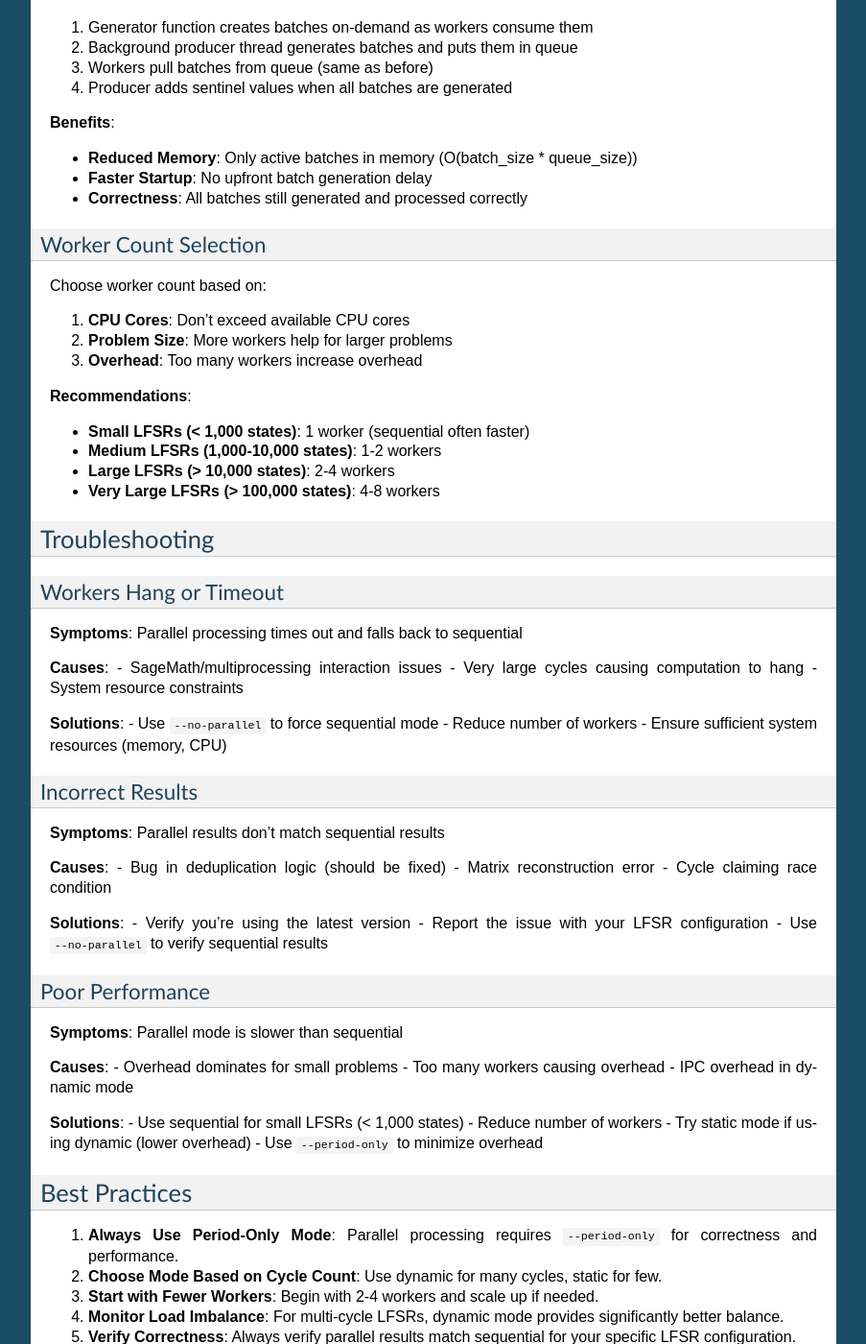
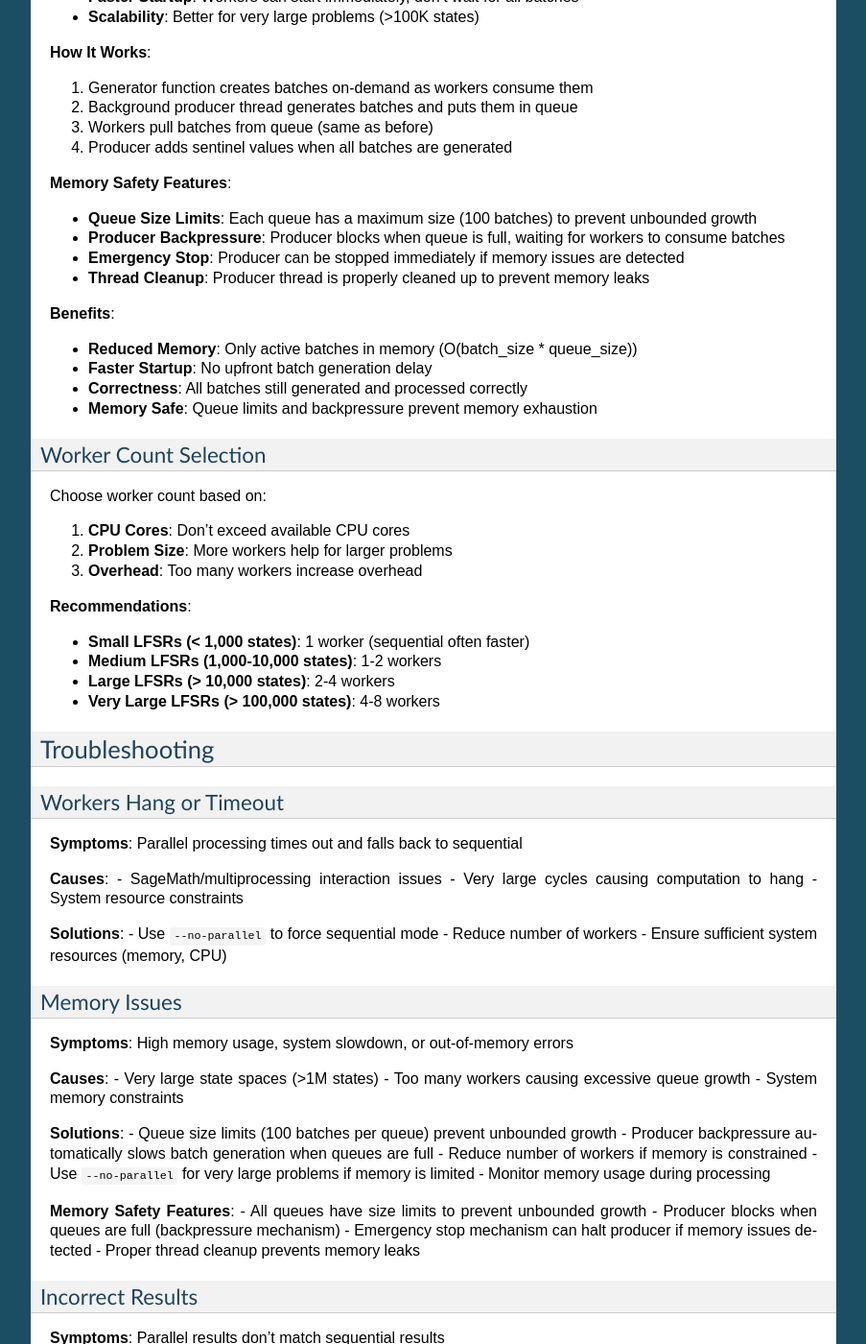
Before and after one commit to mkhellat/lfsr-seq, a Sphinx documentation site: the page built from docs/parallelization.rst, in a window 1280 px wide and 1400 px high, scrolled down 10658 px. Shown: the whole window at 96% size, without its empty margins (198-1101 px from the left). Built offline with Sphinx 7.4.7, drawn with Linux system fonts in a browser that asks for light colours; some of the changed text lies outside the part shown.

Commit message:
docs: Add memory safety information to Sphinx parallelization guide
- Documented queue size limits (100 batches per queue)
- Explained producer backpressure mechanism
- Added emergency stop and thread cleanup features
- Added memory troubleshooting section
- All memory safety features now documented in Sphinx

```diff
--- a/docs/parallelization.rst
+++ b/docs/parallelization.rst
@@ -508,6 +508,8 @@ Dynamic Mode Implementation
    - States divided into batches (auto-selected based on problem size)
    - **Lazy Generation (Phase 2.4)**: Batches generated on-demand by background producer thread
    - Batches placed in shared ``Manager().Queue()`` as workers consume them
+   - **Memory Safety**: Queue size limits (max 100 batches per queue) prevent unbounded memory growth
+   - **Backpressure**: Producer blocks when queue is full, preventing memory exhaustion
    - Reduces memory usage and startup time for large problems
    - Sentinel values (``None``) signal queue end
    - Batch size automatically optimized: 500-1000 (small), 200-500 (medium), 100-200 (large)
@@ -519,6 +521,7 @@ Dynamic Mode Implementation
    - Process all pulled batches, then immediately pull next set
    - Faster workers naturally take on more work
    - Returns when sentinel is received
+   - **Memory Safety**: Queue size limits ensure workers don't accumulate unbounded batches
 
 3. **Persistent Worker Pool (Phase 2.3)**:
    - Workers are reused across multiple analyses (pool stays alive)
@@ -694,11 +697,19 @@ Dynamic mode uses **lazy task generation** to reduce memory usage and startup ti
 3. Workers pull batches from queue (same as before)
 4. Producer adds sentinel values when all batches are generated
 
+**Memory Safety Features**:
+
+- **Queue Size Limits**: Each queue has a maximum size (100 batches) to prevent unbounded growth
+- **Producer Backpressure**: Producer blocks when queue is full, waiting for workers to consume batches
+- **Emergency Stop**: Producer can be stopped immediately if memory issues are detected
+- **Thread Cleanup**: Producer thread is properly cleaned up to prevent memory leaks
+
 **Benefits**:
 
 - **Reduced Memory**: Only active batches in memory (O(batch_size * queue_size))
 - **Faster Startup**: No upfront batch generation delay
 - **Correctness**: All batches still generated and processed correctly
+- **Memory Safe**: Queue limits and backpressure prevent memory exhaustion
 
 Worker Count Selection
 ~~~~~~~~~~~~~~~~~~~~~~~
@@ -733,6 +744,29 @@ Workers Hang or Timeout
 - Use ``--no-parallel`` to force sequential mode
 - Reduce number of workers
 - Ensure sufficient system resources (memory, CPU)
+
+Memory Issues
+~~~~~~~~~~~~~
+
+**Symptoms**: High memory usage, system slowdown, or out-of-memory errors
+
+**Causes**:
+- Very large state spaces (>1M states)
+- Too many workers causing excessive queue growth
+- System memory constraints
+
+**Solutions**:
+- Queue size limits (100 batches per queue) prevent unbounded growth
+- Producer backpressure automatically slows batch generation when queues are full
+- Reduce number of workers if memory is constrained
+- Use ``--no-parallel`` for very large problems if memory is limited
+- Monitor memory usage during processing
+
+**Memory Safety Features**:
+- All queues have size limits to prevent unbounded growth
+- Producer blocks when queues are full (backpressure mechanism)
+- Emergency stop mechanism can halt producer if memory issues detected
+- Proper thread cleanup prevents memory leaks
 
 Incorrect Results
 ~~~~~~~~~~~~~~~~~
```
